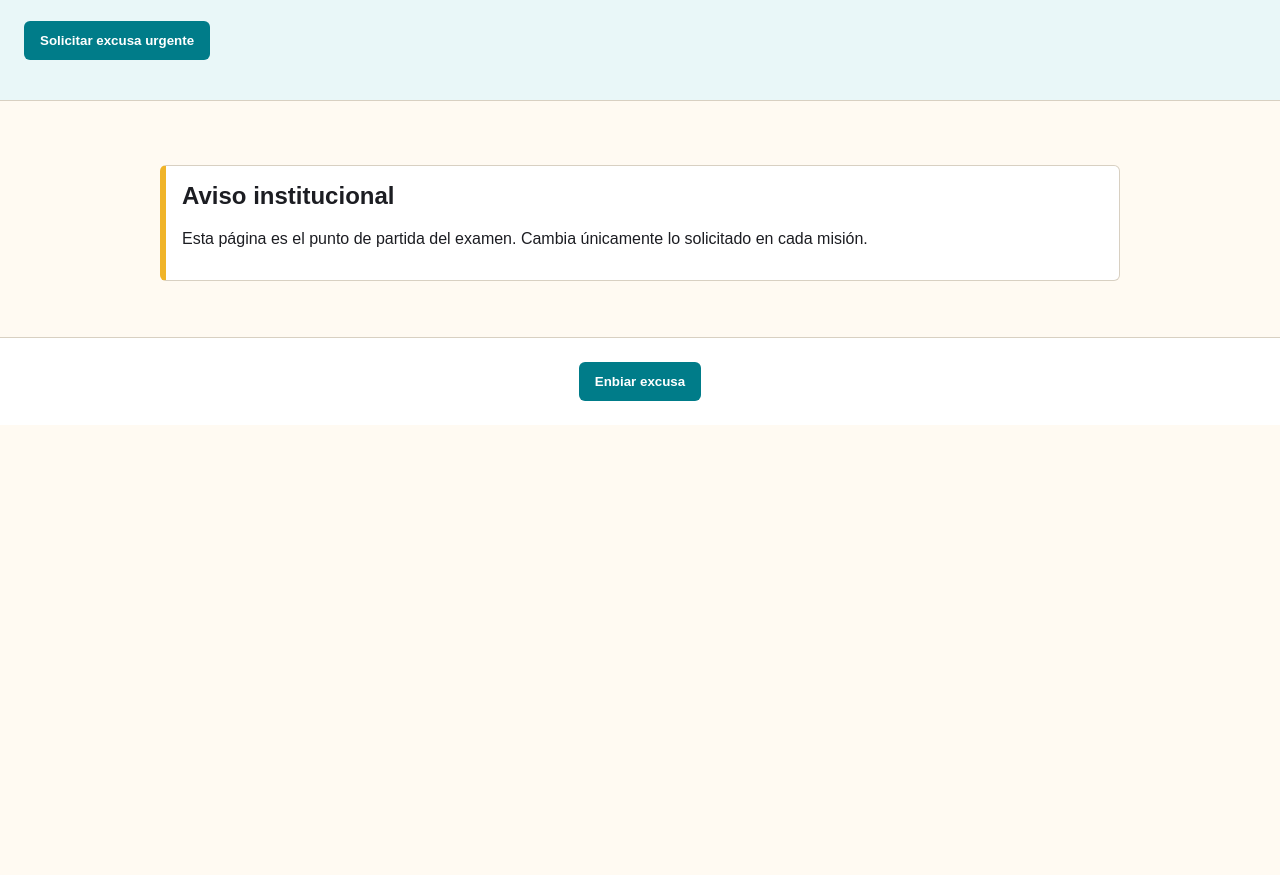
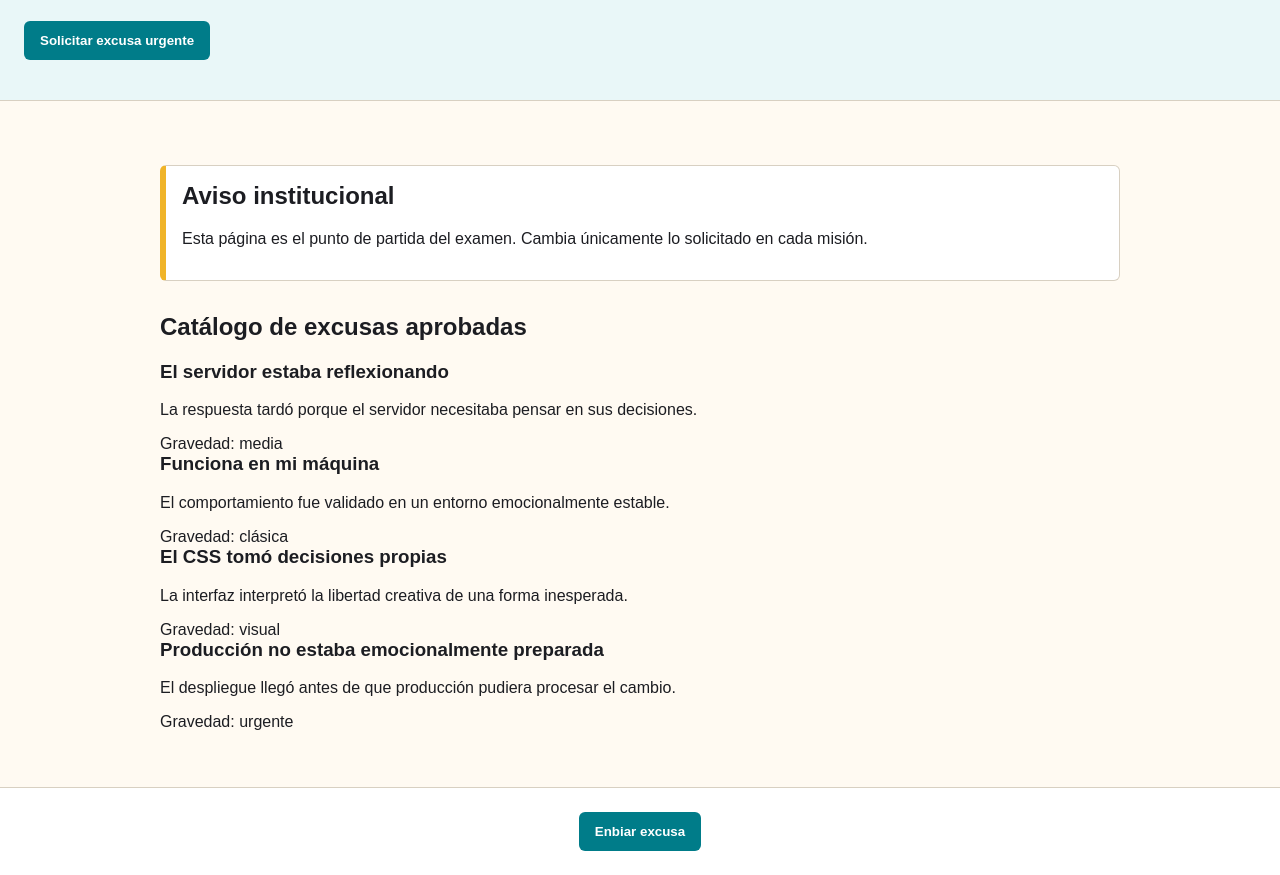
Before and after one commit to Juan-Pablo-Parra-Ducuara/parcial-4-practico, a website: page index.html in a window 1280 px wide. Shown: the part 152-1027 px from the top of the page. Before the commit the page ends 800 px from the top, so only its background shows below. Drawn offline with Linux system fonts and the light colour scheme.

Commit message:
cambios 2

```diff
--- a/index.html
+++ b/index.html
@@ -120,6 +120,33 @@
       <h2 id="aviso-inicial">Aviso institucional</h2>
       <p>Esta página es el punto de partida del examen. Cambia únicamente lo solicitado en cada misión.</p>
     </section>
+          <section id="catalogo-excusas">
+        <h2>Catálogo de excusas aprobadas</h2>
+
+        <article class="excusa-card">
+          <h3>El servidor estaba reflexionando</h3>
+          <p>La respuesta tardó porque el servidor necesitaba pensar en sus decisiones.</p>
+          <span>Gravedad: media</span>
+        </article>
+
+        <article class="excusa-card">
+          <h3>Funciona en mi máquina</h3>
+          <p>El comportamiento fue validado en un entorno emocionalmente estable.</p>
+          <span>Gravedad: clásica</span>
+        </article>
+
+        <article class="excusa-card">
+          <h3>El CSS tomó decisiones propias</h3>
+          <p>La interfaz interpretó la libertad creativa de una forma inesperada.</p>
+          <span>Gravedad: visual</span>
+        </article>
+
+        <article class="excusa-card">
+          <h3>Producción no estaba emocionalmente preparada</h3>
+          <p>El despliegue llegó antes de que producción pudiera procesar el cambio.</p>
+          <span>Gravedad: urgente</span>
+        </article>
+      </section>
   </main>
 
   <footer>
```
